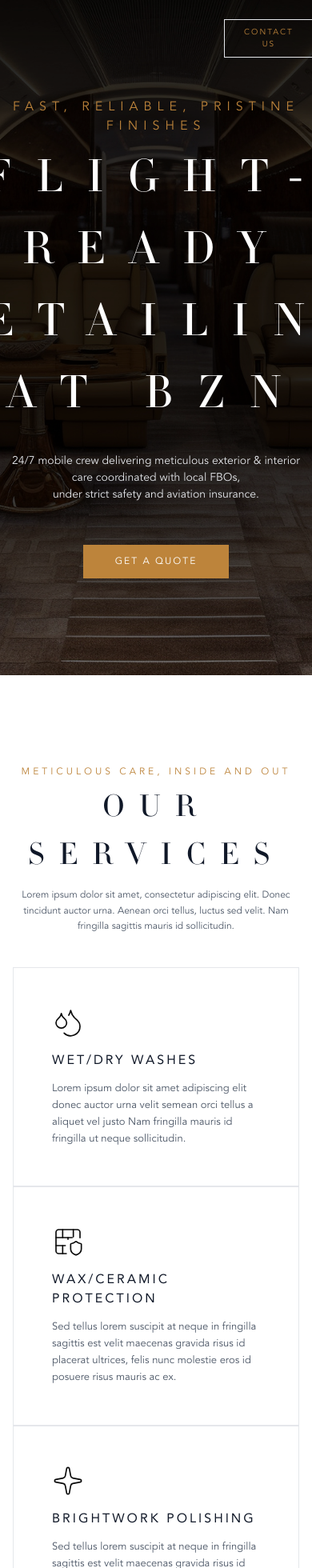
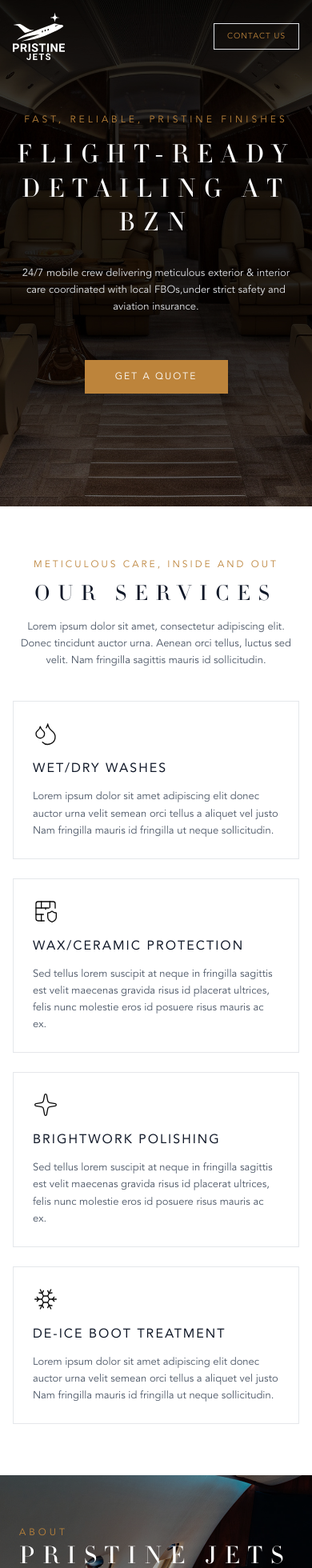
Before and after one commit to ZanePristinejets/PristineJets, a Next.js app: page / in a window 390 px wide. Shown: the top 1960 px of the page at 80% size. Built offline with nearby package versions, Linux system fonts and the light colour scheme.

Commit message:
Added mobile responsivness

```diff
--- a/src/components/Footer/index.tsx
+++ b/src/components/Footer/index.tsx
@@ -1,8 +1,9 @@
 export default function Footer() {
   return (
-    <footer className="w-full bg-gray-50 text-gray-700 h-20">
-      <div className="flex items-center justify-center w-full h-full gap-5">
-        <span className="text-xs flex items-center gap-2">
+    <footer className="w-full bg-gray-50 text-gray-700" role="contentinfo">
+      <div className="mx-auto w-full max-w-7xl px-4">
+        <div className="flex h-auto flex-col items-center justify-center gap-3 py-4 md:h-20 md:flex-row md:gap-5 md:py-0">
+          <span className="flex items-center gap-2 text-center text-xs md:text-left">
             <span
               aria-label="Copyright"
               title="Copyright"
@@ -10,23 +11,32 @@
             >
               &copy;
             </span>
-          2025 <span className="text-[#bd843b] font-bold">PRISTINE JETS</span>. All Rights
-          Reserved.
+            {new Date().getFullYear()}{" "}
+            <span className="font-bold text-[#bd843b]">PRISTINE JETS</span>. All
+            Rights Reserved.
           </span>
-        <span className="h-5 w-[1px] bg-gray-300" />
+
+          <span className="hidden h-5 w-px bg-gray-300 md:block" />
+
+          <nav
+            aria-label="Footer navigation"
+            className="flex items-center gap-3 md:gap-5"
+          >
             <a
               href="#"
-          className="text-xs hover:text-[#bd843b] transition-all duration-200"
+              className="rounded-sm text-xs transition-colors duration-200 hover:text-[#bd843b] focus:outline-none focus-visible:ring-2 focus-visible:ring-[#bd843b]/40"
             >
               Privacy Policy
             </a>
-        <span className="h-5 w-[1px] bg-gray-300" />
+            <span className="hidden h-5 w-px bg-gray-300 md:block" />
             <a
               href="#"
-          className="text-xs hover:text-[#bd843b] transition-all duration-200"
+              className="rounded-sm text-xs transition-colors duration-200 hover:text-[#bd843b] focus:outline-none focus-visible:ring-2 focus-visible:ring-[#bd843b]/40"
             >
-          Term and Conditions
+              Terms and Conditions
             </a>
+          </nav>
+        </div>
       </div>
     </footer>
   );
--- a/src/components/Header/index.tsx
+++ b/src/components/Header/index.tsx
@@ -2,16 +2,16 @@
 
 export default function Header() {
   return (
-    <header className="absolute w-full flex justify-between items-center p-6 z-10">
+    <header className="absolute w-full flex justify-between items-center p-4 sm:p-5 lg:p-6 z-10">
       {/* Logo */}
-      <div className="ml-64 hover:cursor-pointer">
+      <div className="ml-0 lg:ml-64 hover:cursor-pointer">
         <Image src="/imgs/logo.svg" width={65} height={65} alt="Logo" />
       </div>
 
       {/* Contact button */}
-      <div className="mr-64">
+      <div className="mr-0 lg:mr-64">
         <button
-          className="border-gray-200 text-[#bd843b] border hover:border-[#8c5523] hover:cursor-pointer transition-colors duration-300 px-6 py-2 text-[10px] tracking-[2px] bg-transparent"
+          className="border-gray-200 text-[#bd843b] border hover:border-[#8c5523] hover:cursor-pointer transition-colors duration-300 px-4 sm:px-5 lg:px-6 py-2 text-[10px] tracking-[1px] sm:tracking-[2px] bg-transparent"
         >
           CONTACT US
         </button>
--- a/src/components/Home/About/index.tsx
+++ b/src/components/Home/About/index.tsx
@@ -1,9 +1,9 @@
 export default function About() {
   return (
-    <section className="min-h-screen relative overflow-hidden">
+    <section className="min-h-[65vh] md:min-h-screen relative overflow-hidden">
       {/* Background Image */}
       <div
-        className="absolute inset-0 bg-cover bg-center bg-no-repeat"
+        className="absolute inset-0 bg-cover bg-[70%_center] md:bg-center bg-no-repeat"
         style={{
           backgroundImage: "url('/imgs/about-background.jpg')",
         }}
@@ -13,18 +13,22 @@
       </div>
 
       {/* Content */}
-      <div className="relative z-10 flex flex-col min-h-screen px-36 pt-20">
+      <div className="relative z-10 flex flex-col min-h-[65vh] md:min-h-screen px-6 sm:px-10 lg:px-36 pt-16 lg:pt-20">
         <div className="max-w-2xl">
           {/* main heading */}
           <div className="flex flex-col">
-            <span className="text-[#bd843b] text-sm tracking-[7px]">ABOUT</span>
-            <h1 className="font-serif text-white text-[45px] tracking-[20px]">PRISTINE JETS</h1>
+            <span className="text-[#bd843b] text-xs sm:text-sm tracking-[4px] sm:tracking-[7px]">
+              ABOUT
+            </span>
+            <h1 className="font-serif text-white text-[32px] sm:text-[38px] lg:text-[45px] tracking-[10px] sm:tracking-[16px] lg:tracking-[20px]">
+              PRISTINE JETS
+            </h1>
           </div>
         </div>
 
         {/* Bottom Right Content */}
-        <div className="absolute bottom-16 right-36 max-w-xs">
-          <p className="text-gray-100 text-sm leading-relaxed mb-2">
+        <div className="absolute bottom-10 right-6 sm:right-10 lg:bottom-16 lg:right-36 max-w-xs w-[calc(100%-3rem)] sm:w-auto">
+          <p className="text-gray-100 text-sm sm:text-sm leading-relaxed mb-2">
             Sed tempus rhoncus magna, in venenatis ligula faucibus eget. Mauris
             ullamcorper arcu lectus, in consectetur eros semper fermentum.
             Quisque urna ex, fermentum ut massa vitmus.
--- a/src/components/Home/Hero/index.tsx
+++ b/src/components/Home/Hero/index.tsx
@@ -1,7 +1,6 @@
-
 export default function Home() {
   return (
-    <section className="min-h-screen w-full relative overflow-hidden">
+    <section className="min-h-[75vh] md:min-h-screen w-full relative overflow-hidden">
       {/* Background Image */}
       <div
         className="absolute inset-0 bg-cover bg-center bg-no-repeat"
@@ -14,29 +13,28 @@
       </div>
 
       {/* Content */}
-      <div className="relative min-h-screen w-full flex flex-col">
-
+      <div className="relative min-h-[75vh] md:min-h-screen w-full flex flex-col">
         {/* Main Content - centered */}
-        <div className="flex-1 space-y-3 flex flex-col items-center justify-center text-center">
-          <div className="text-[#bd843b] text-[16px] tracking-[7px]">
+        <div className="flex-1 flex flex-col items-center justify-center text-center space-y-4 sm:space-y-3 px-4">
+          <div className="text-[#bd843b] text-[12px] tracking-[4px] sm:text-[14px] sm:tracking-[5px] lg:text-[16px] lg:tracking-[7px]">
             FAST, RELIABLE, PRISTINE FINISHES
           </div>
 
-          <h1 className="text-white font-serif text-[60px] tracking-[30px] pb-3">
+          <h1 className="text-white font-serif text-[34px] tracking-[10px] sm:text-[40px] sm:tracking-[14px] md:text-[50px] md:tracking-[20px] lg:text-[60px] lg:tracking-[30px] pb-3 leading-tight">
             FLIGHT-READY
             <br />
             DETAILING AT BZN
           </h1>
 
-          <p className="text-gray-200 text-[14px] pb-10">
+          <p className="text-gray-200 text-[13px] sm:text-[14px] leading-relaxed pb-10">
             24/7 mobile crew delivering meticulous exterior & interior care
             coordinated with local FBOs,
-            <br />
+            <br className="hidden md:block" />
             under strict safety and aviation insurance.
           </p>
 
           {/* CTA button */}
-          <button className="bg-[#bd843b] hover:bg-[#8c5523] hover:cursor-pointer text-white text-[12px] tracking-[2px] px-10 py-3 transition-colors duration-300">
+          <button className="bg-[#bd843b] hover:bg-[#8c5523] hover:cursor-pointer text-white text-[12px] tracking-[2px] w-1/2 sm:w-auto px-8 sm:px-10 py-3 transition-colors duration-300">
             GET A QUOTE
           </button>
         </div>
--- a/src/components/Home/Services/index.tsx
+++ b/src/components/Home/Services/index.tsx
@@ -2,17 +2,17 @@
 
 export default function Services() {
   return (
-    <section className="min-h-screen bg-white py-28 px-4">
+    <section className="min-h-screen bg-white py-16 sm:py-20 lg:py-28 px-4">
       <div className="w-full mx-auto space-y-10">
         {/* Header Section */}
         <div className="text-center space-y-2">
-          <p className="text-[#bd843b] text-[12px] tracking-[4px]">
+          <p className="text-[#bd843b] text-[12px] tracking-[3px] sm:tracking-[4px]">
             METICULOUS CARE, INSIDE AND OUT
           </p>
-          <h1 className="text-[40px] font-serif tracking-[18px] text-gray-900">
+          <h1 className="text-[28px] sm:text-[32px] lg:text-[40px] font-serif tracking-[10px] sm:tracking-[14px] lg:tracking-[18px] text-gray-900">
             OUR SERVICES
           </h1>
-          <p className="text-gray-600 max-w-xl mx-auto text-[12px] leading-relaxed">
+          <p className="text-gray-600 max-w-xl mx-auto text-[13px] sm:text-[12px] leading-relaxed">
             Lorem ipsum dolor sit amet, consectetur adipiscing elit. Donec
             tincidunt auctor urna. Aenean orci tellus, luctus sed velit. Nam
             fringilla sagittis mauris id sollicitudin.
@@ -20,13 +20,13 @@
         </div>
 
         {/* Services Grid */}
-        <div className="grid md:grid-cols-2 max-w-4xl mx-auto">
+        <div className="grid gap-6 md:gap-0 md:grid-cols-2 max-w-4xl mx-auto">
           {/* Wet/Dry Washes */}
-          <div className="border border-gray-200 p-12 group hover:shadow-md hover:border-[#bd843b] transition-all duration-300 text-left">
+          <div className="border border-gray-200 p-6 sm:p-8 lg:p-12 group hover:shadow-md hover:border-[#bd843b] transition-all duration-300 text-left">
             <div className="mb-4">
-              <Droplets className="w-10 h-10 stroke-1 group-hover:text-[#bd843b] transition-all duration-300" />
+              <Droplets className="w-8 h-8 lg:w-10 lg:h-10 stroke-1 group-hover:text-[#bd843b] transition-all duration-300" />
             </div>
-            <h3 className="text-base font-semibold tracking-[3px] text-gray-900 mb-3">
+            <h3 className="text-base font-semibold tracking-[2px] sm:tracking-[3px] text-gray-900 mb-3">
               WET/DRY WASHES
             </h3>
             <p className="text-gray-600 text-[13px] leading-relaxed">
@@ -37,11 +37,11 @@
           </div>
 
           {/* Wax/Ceramic Protection */}
-          <div className="border border-gray-200 p-12 group hover:shadow-md hover:border-[#bd843b] transition-all duration-300 text-left">
+          <div className="border border-gray-200 p-6 sm:p-8 lg:p-12 group hover:shadow-md hover:border-[#bd843b] transition-all duration-300 text-left">
             <div className="mb-4">
-              <BrickWallShield className="w-10 h-10 group-hover:text-[#bd843b] transition-all duration-300 stroke-1" />
+              <BrickWallShield className="w-8 h-8 lg:w-10 lg:h-10 group-hover:text-[#bd843b] transition-all duration-300 stroke-1" />
             </div>
-            <h3 className="text-base font-semibold tracking-[3px] text-gray-900 mb-3">
+            <h3 className="text-base font-semibold tracking-[2px] sm:tracking-[3px] text-gray-900 mb-3">
               WAX/CERAMIC PROTECTION
             </h3>
             <p className="text-gray-600 text-[13px] leading-relaxed">
@@ -52,11 +52,11 @@
           </div>
 
           {/* Brightwork Polishing */}
-          <div className="border border-gray-200 p-12 group hover:shadow-md hover:border-[#bd843b] transition-all duration-300 text-left">
+          <div className="border border-gray-200 p-6 sm:p-8 lg:p-12 group hover:shadow-md hover:border-[#bd843b] transition-all duration-300 text-left">
             <div className="mb-4">
-              <Sparkle className="w-10 h-10 group-hover:text-[#bd843b] transition-all duration-300 stroke-1" />
+              <Sparkle className="w-8 h-8 lg:w-10 lg:h-10 group-hover:text-[#bd843b] transition-all duration-300 stroke-1" />
             </div>
-            <h3 className="text-base font-semibold tracking-[3px] text-gray-900 mb-3">
+            <h3 className="text-base font-semibold tracking-[2px] sm:tracking-[3px] text-gray-900 mb-3">
               BRIGHTWORK POLISHING
             </h3>
             <p className="text-gray-600 text-[13px] leading-relaxed">
@@ -67,11 +67,11 @@
           </div>
 
           {/* De-Ice Boot Treatment */}
-          <div className="border border-gray-200 p-12 group hover:shadow-md hover:border-[#bd843b] transition-all duration-300 text-left">
+          <div className="border border-gray-200 p-6 sm:p-8 lg:p-12 group hover:shadow-md hover:border-[#bd843b] transition-all duration-300 text-left">
             <div className="mb-4">
-              <Snowflake className="w-10 h-10 group-hover:text-[#bd843b] transition-all duration-300 stroke-1" />
+              <Snowflake className="w-8 h-8 lg:w-10 lg:h-10 group-hover:text-[#bd843b] transition-all duration-300 stroke-1" />
             </div>
-            <h3 className="text-base font-semibold tracking-[3px] text-gray-900 mb-3">
+            <h3 className="text-base font-semibold tracking-[2px] sm:tracking-[3px] text-gray-900 mb-3">
               DE-ICE BOOT TREATMENT
             </h3>
             <p className="text-gray-600 text-[13px] leading-relaxed">
```
Also changed, not shown: src/components/Home/Contact/Contact.tsx (+18 -16 lines), src/components/Home/Contact/Form.tsx (+14 -14 lines), src/components/Home/Testimonials/index.tsx (+20 -17 lines). Lines whose indentation alone changed are shown as unchanged.
